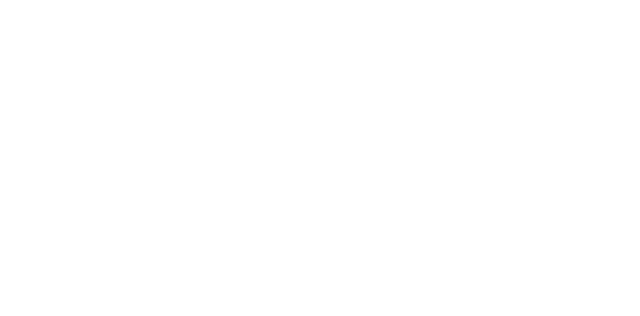
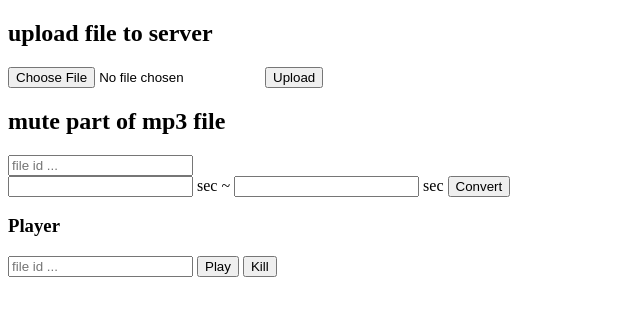
Before and after one commit to kuangyujing/lossless-audio-streamer, a website: page public/index.html in a window 1280 px wide. Shown: the whole page, without its empty margins (0-640 px from the left). Drawn offline with Linux system fonts and the light colour scheme.

Commit message:
add player

```diff
--- a/public/index.html
+++ b/public/index.html
@@ -4,5 +4,75 @@
         <title>lossless audio streamer</title>
     </head>
     <body>
+        <h2>upload file to server</h2>
+        <form>
+            <input id="file" type="file" name="file">
+            <input type="button" name="upload" value="Upload" onClick="uploadFile(this.form)">
+        </form>
+        <!-- response from /upload here -->
+        <p id="filename"></p>
+
+        <h2>mute part of mp3 file</h2>
+        <form>
+            <input type="text" name="filename" placeholder="file id ..."> <br>
+            <input type="number" name="start"> sec ~
+            <input type="number" name="end"> sec
+            <input type="button" name="convert" value="Convert" onClick="convertFile(this.form)">
+        </form>
+        <!-- if /convert success, put success here -->
+        <p id=" status"></p>
+
+        <h3>Player</h3>
+        <form>
+            <input type="text" name="source" placeholder="file id ...">
+            <input type="button" name="play" value="Play" onClick="playFile(this.form)">
+            <input type="button" name="kill" value="Kill" onClick="killPlayer()">
+        </form>
+        <div id="player"></div>
+        <script>
+            const playFile = (form) => {
+                const source = form.source.value
+                const player = document.getElementById('player')
+                player.innerHTML = `<audio controls><source src="/api/play/${source}"></audio>`
+            };
+
+            const killPlayer = () => {
+                const player = document.getElementById('player')
+                player.innerHTML = ''
+            };
+
+            const uploadFile = (form) => {
+                const file = form.file.files[0]
+                const formData = new FormData()
+                formData.append('file', file)
+                fetch('/upload', {
+                    method: 'POST',
+                    body: formData
+                }).then((response) => {
+                    return response.json()
+                }).then((json) => {
+                    document.getElementById('filename').innerHTML = json.filename
+                })
+            };
+
+            const convertFile = (form) => {
+                const filename = form.filename.value
+                const start = form.start.value
+                const end = form.end.value
+                const payload = {
+                    start: start,
+                    end: end,
+                }
+                console.log(`filename: ${filename}, start: ${start}, end: ${end}`)
+                console.log(payload)
+                fetch('/convert/' + filename, {
+                    method: 'POST',
+                    headers: {
+                        'Content-Type': 'application/json',
+                    },
+                    body: JSON.stringify(payload),
+                })
+            }
+        </script>
     </body>
 </html>
```
Also changed, not shown: public/upload.html (deleted, +0 -59 lines).
